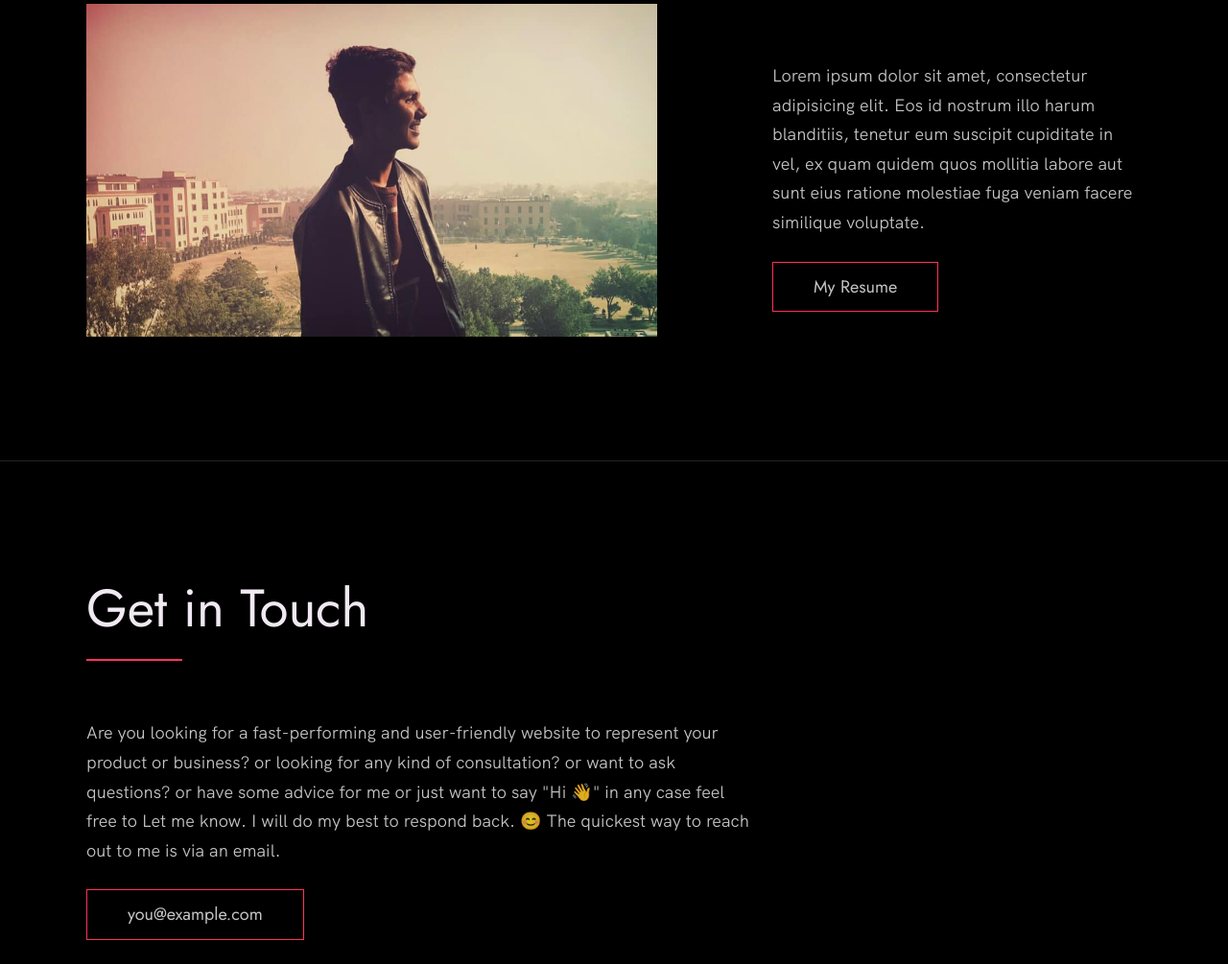
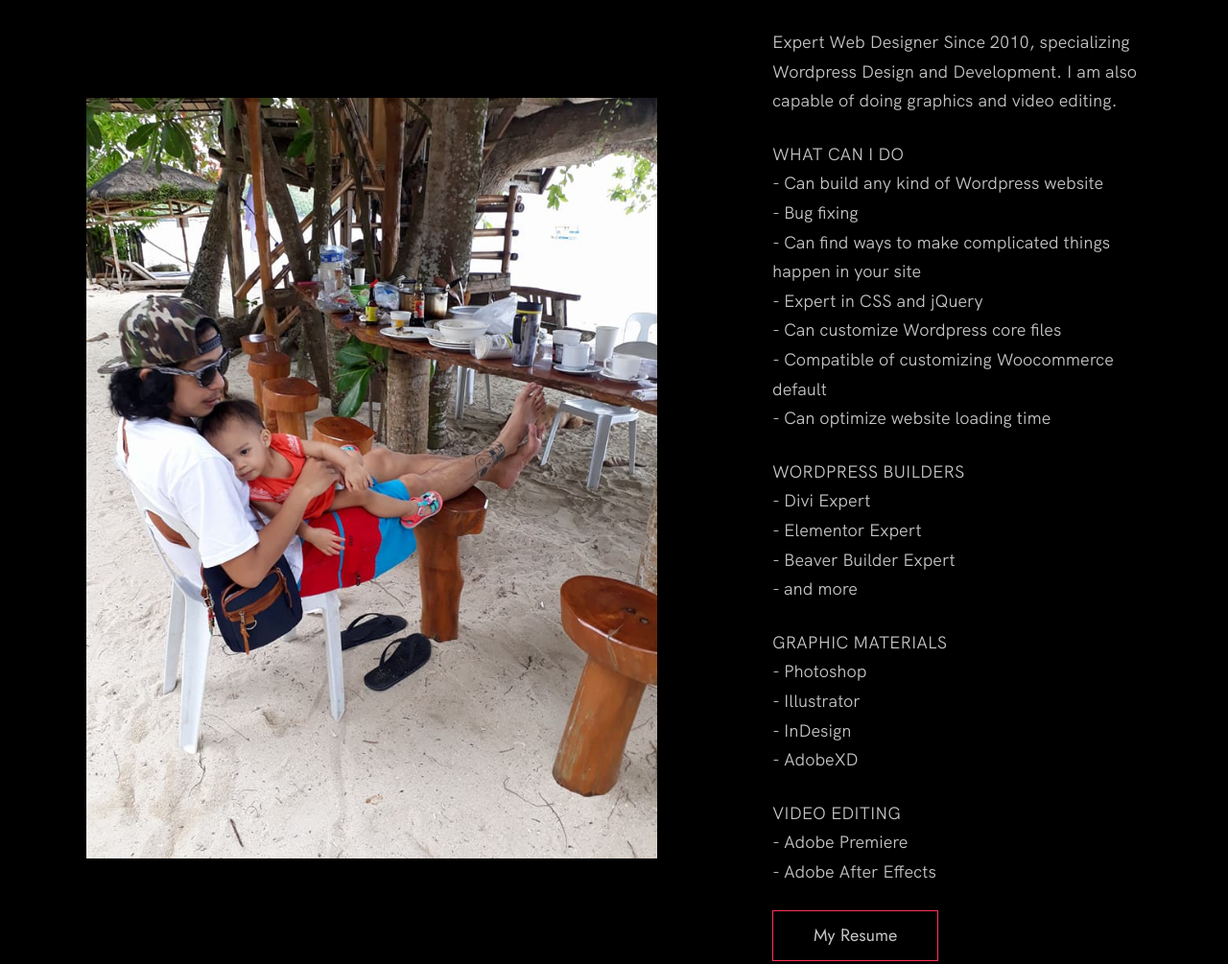
Before and after one commit to miklovito/myportfolio, a plain HTML site: page index.html in a window 1280 px wide. Shown: the part 3571-4576 px from the top of the page at 96% size. Drawn offline with Linux system fonts and the light colour scheme.

Commit message:
I made changes to the text content

```diff
--- a/index.html
+++ b/index.html
@@ -187,19 +187,39 @@
         <div class="about__content">
           <div class="about__text">
             <!-- Replace the below paragraph with info about yourself -->
-            <p>
-              Lorem ipsum dolor sit amet, consectetur adipisicing elit. Eos id
-              nostrum illo harum blanditiis, tenetur eum suscipit cupiditate
-              in vel, ex quam quidem quos mollitia labore aut sunt eius
-              ratione molestiae fuga veniam facere similique voluptate.
-            </p>
+            <p>Expert Web Designer Since 2010, specializing Wordpress Design and Development. I am also capable of doing graphics and video editing.</p>
+
+              <p>WHAT CAN I DO<br>
+              - Can build any kind of Wordpress website<br>
+              - Bug fixing<br>
+              - Can find ways to make complicated things happen in your site<br>
+              - Expert in CSS and jQuery<br>
+              - Can customize Wordpress core files<br>
+              - Compatible of customizing Woocommerce default<br>
+              - Can optimize website loading time</p>
+
+              <p>WORDPRESS BUILDERS<br>
+              - Divi Expert<br>
+              - Elementor Expert<br>
+              - Beaver Builder Expert <br>
+              - and more</p>
+
+              <p>GRAPHIC MATERIALS<br>
+              - Photoshop<br>
+              - Illustrator<br>
+              - InDesign<br>
+              - AdobeXD</p>
+
+              <p>VIDEO EDITING<br>
+              - Adobe Premiere<br>
+              - Adobe After Effects</p>
             <!-- Provide a link to your resume -->
-            <a href="#" class="btn">My Resume</a>
+            <a href="https://drive.google.com/file/d/1HBovXXDnt8kK0R11sCM-JnWac56-oq4M/view?usp=sharing" class="btn">My Resume</a>
           </div>
 
           <div class="about__photo-container">
             <!-- Add a nice photo of yourself -->
-            <img class="about__photo" src="./images/syed-ali-hussnain.jpg" alt="" />
+            <img class="about__photo" src="./images/2.jpg" alt="" />
           </div>
         </div>
       </div>
@@ -221,7 +241,7 @@
           me is via an email.
         </p>
         <!-- Replace the email with yours -->
-        <a href="mailto:you@example.com" class="btn">you@example.com</a>
+        <a href="mailto:graphicartist.yrag@gmail.com" class="btn">raphicartist.yrag@gmail.com</a>
       </div>
     </div>
   </section>
@@ -232,7 +252,7 @@
     <div class="row">
       <!-- Update the links to point to your accounts -->
       <ul class="footer__social-links">
-        <li class="footer__social-link-item">
+        <!--<li class="footer__social-link-item">
           <a href="https://twitter.com/nisarhassan12/" title="Link to Twitter Profile">
             <img src="./images/twitter.svg" class="footer__social-image" alt="Twitter">
           </a>
@@ -246,9 +266,9 @@
           <a href="https://codepen.io/nisar_hassan" title="Link to Codepen Profile">
             <img src="./images/codepen.svg" class="footer__social-image" alt="Codepen">
           </a>
-        </li>
+        </li>-->
         <li class="footer__social-link-item">
-          <a href=https://www.linkedin.com/in/nisar-hassan-naqvi-413466199/">
+          <a href="https://www.linkedin.com/in/garry-alexeeve-manalo/">
             <img src="./images/linkedin.svg" title="Link to Linkedin Profile" class="footer__social-image" alt="Linkedin">
           </a>
         </li>
```
Also changed, not shown: images/1.jpg (added), images/2.jpg (added), images/3.jpg (added), images/4.jpg (added), images/5.jpg (added), images/6.jpg (added), images/7.jpg (added), images/8.jpg (added), images/9.jpg (added).
